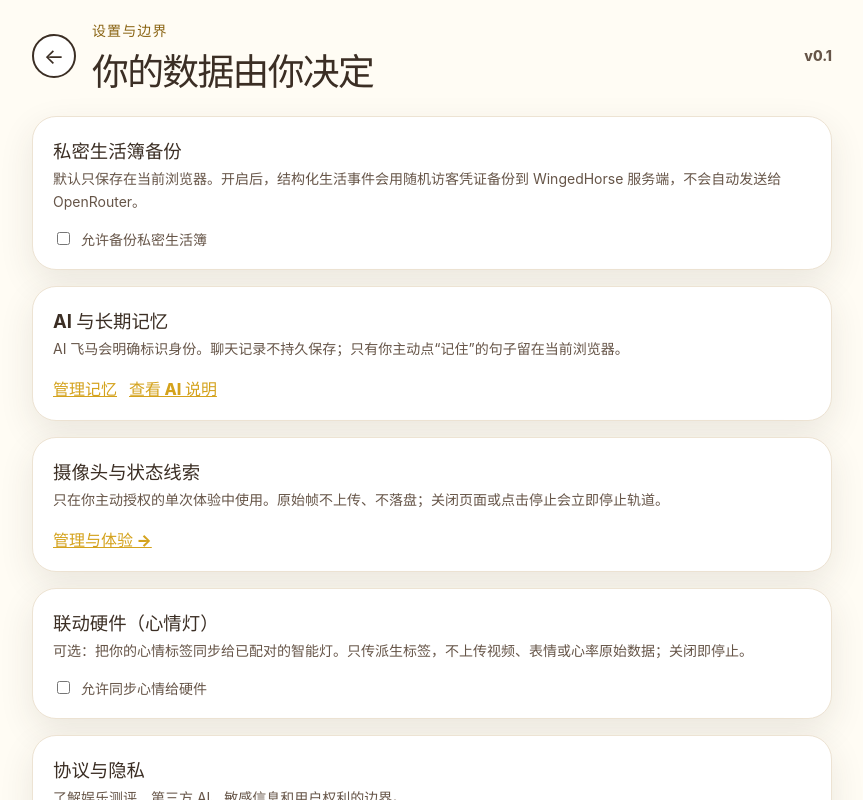
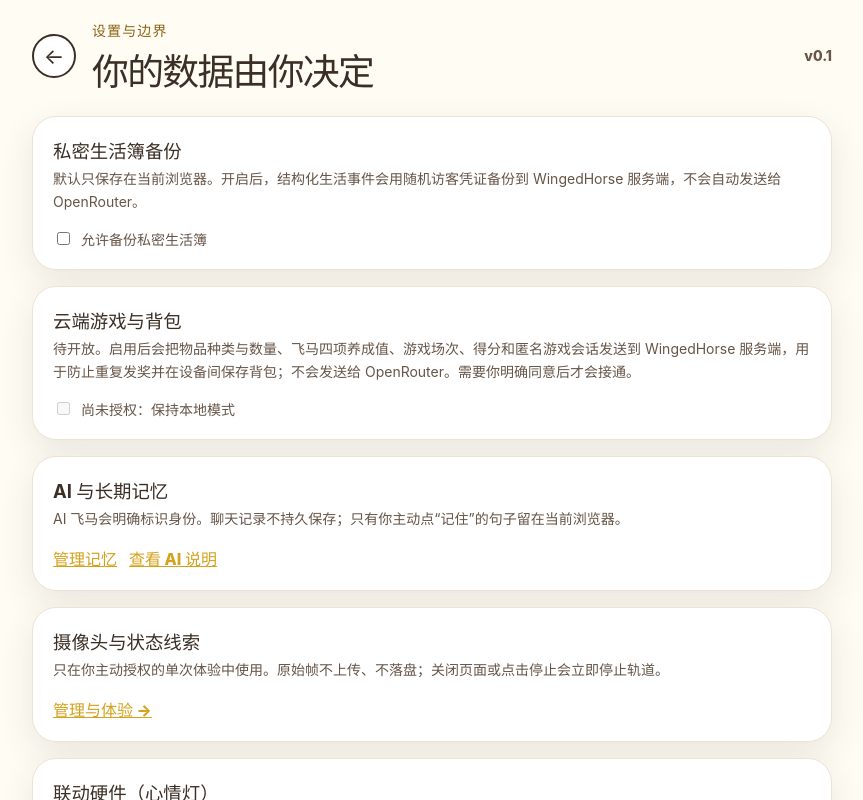
Before and after one commit to lttxzmj/WingedHorse, a React (Vite) app in the folder apps/web/: page /settings in a window 1280 px wide. Shown: the top 800 px of the page, without its empty margins (208-1071 px from the left). Built offline with nearby package versions, Linux system fonts and the light colour scheme.

Commit message:
test: cover postgres player lifecycle

```diff
--- a/apps/web/src/pages/SettingsPage.tsx
+++ b/apps/web/src/pages/SettingsPage.tsx
@@ -41,6 +41,20 @@ export function SettingsPage() {
             onChange={(event) => setLifeSyncEnabled(event.target.checked)}
           />
           允许备份私密生活簿
+        </label>
+      </Card>
+      <Card className="settings-card">
+        <div>
+          <h2>云端游戏与背包</h2>
+          <p>
+            待开放。启用后会把物品种类与数量、飞马四项养成值、游戏场次、得分和匿名游戏会话发送到
+            WingedHorse 服务端，用于防止重复发奖并在设备间保存背包；不会发送给
+            OpenRouter。需要你明确同意后才会接通。
+          </p>
+        </div>
+        <label className="settings-toggle">
+          <input type="checkbox" checked={false} disabled readOnly />
+          尚未授权：保持本地模式
         </label>
       </Card>
       <Card className="settings-card">
```
Also changed, not shown: 6 other files (tests, documents, lock files or other folders).
